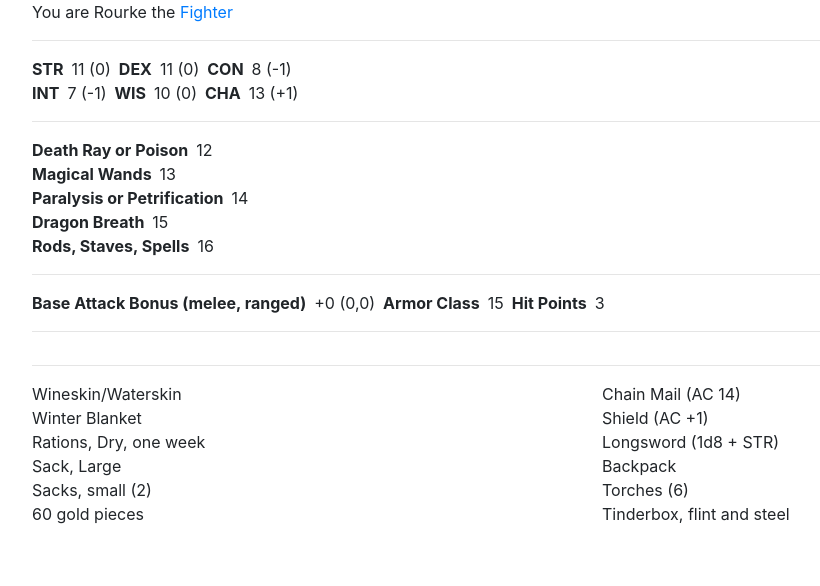
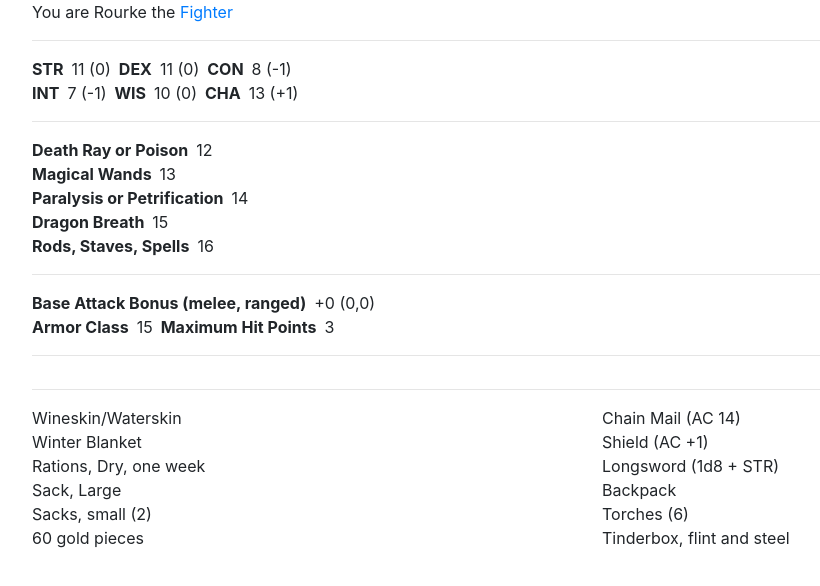
Before and after one commit to rceuls/cvn-chargen, a React (Create React App) app: page / in a window 1280 px wide. Shown: the top 586 px of the page, without its empty margins (53-873 px from the left). Built offline with nearby package versions, Linux system fonts and the light colour scheme.

Commit message:
feat: maybe enabled actions idk

```diff
--- a/src/CombatStats.tsx
+++ b/src/CombatStats.tsx
@@ -17,13 +17,18 @@ const CombatStats = ({ character }: { character: ICharacter }) => {
             +0 ({formatBonus(getModifier(character.attributes.str))},
             {formatBonus(getModifier(character.attributes.dex))})
           </span>
-          <span className="ml-2 font-weight-bold">Armor Class</span>
+        </div>
+      </div>
+
+      <div className="row">
+        <div className="col-sm">
+          <span className="font-weight-bold">Armor Class</span>
           <span className="ml-2">
             {10 +
               character.charClass.equipment.acMod +
               getModifier(character.attributes.dex)}
           </span>
-          <span className="ml-2 font-weight-bold">Hit Points</span>
+          <span className="ml-2 font-weight-bold">Maximum Hit Points</span>
           <span className="ml-2">{hp > 0 ? hp : 1}</span>
         </div>
       </div>
--- a/src/index.css
+++ /dev/null
@@ -1,13 +0,0 @@
-body {
-  margin: 0;
-  font-family: -apple-system, BlinkMacSystemFont, 'Segoe UI', 'Roboto', 'Oxygen',
-    'Ubuntu', 'Cantarell', 'Fira Sans', 'Droid Sans', 'Helvetica Neue',
-    sans-serif;
-  -webkit-font-smoothing: antialiased;
-  -moz-osx-font-smoothing: grayscale;
-}
-
-code {
-  font-family: source-code-pro, Menlo, Monaco, Consolas, 'Courier New',
-    monospace;
-}
--- a/src/index.tsx
+++ b/src/index.tsx
@@ -1,6 +1,5 @@
 import React from 'react';
 import ReactDOM from 'react-dom';
-import './index.css';
 import App from './App';
 import reportWebVitals from './reportWebVitals';
 
```
Also changed, not shown: 1 other file (tests, documents, lock files or other folders).
